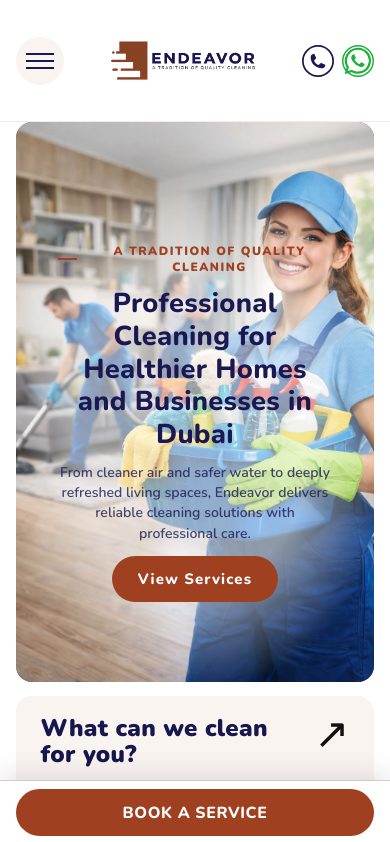
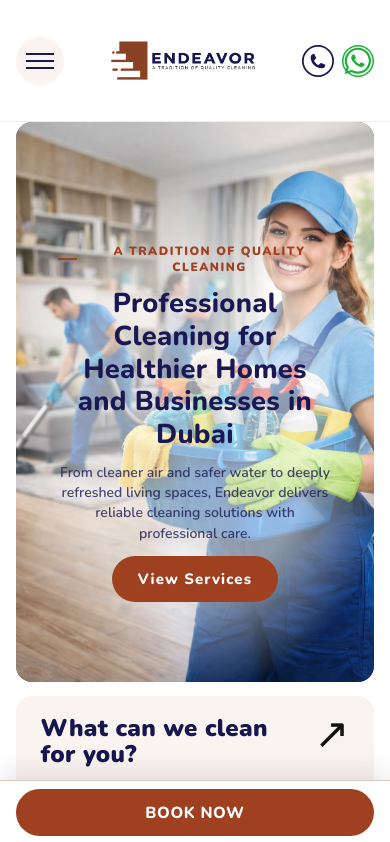
Before and after one commit to tesfayeberhanu/Endeavor, a Next.js app: page / in a window 390 px wide. Shown: the top 842 px of the page. Built offline with nearby package versions, Linux system fonts and the light colour scheme.

Commit message:
Change mobile bottom bar button text to Book Now

```diff
--- a/app/_components/MobileContactBar.tsx
+++ b/app/_components/MobileContactBar.tsx
@@ -3,7 +3,7 @@ import Link from "next/link";
 export default function MobileContactBar() {
   return (
     <nav className="mobile-contact-bar" aria-label="Book a service">
-      <Link href="/book">Book a Service</Link>
+      <Link href="/book">Book Now</Link>
     </nav>
   );
 }
```
